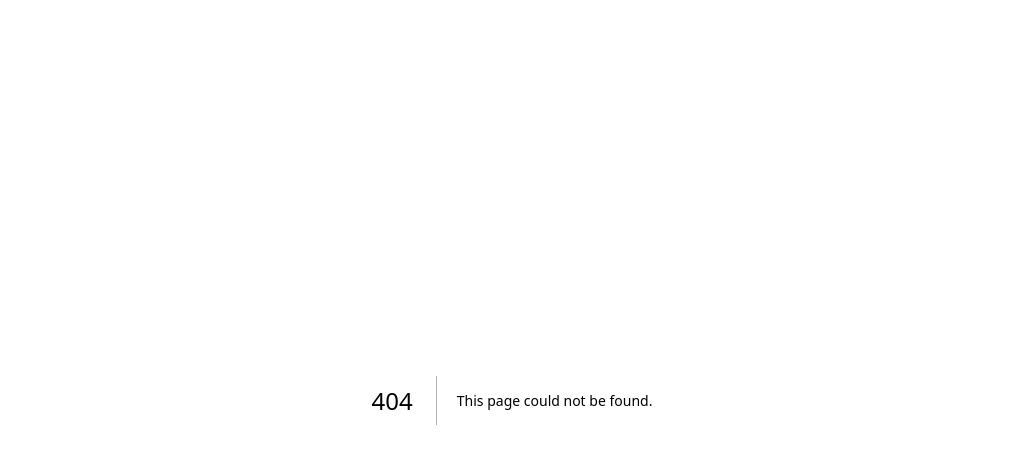
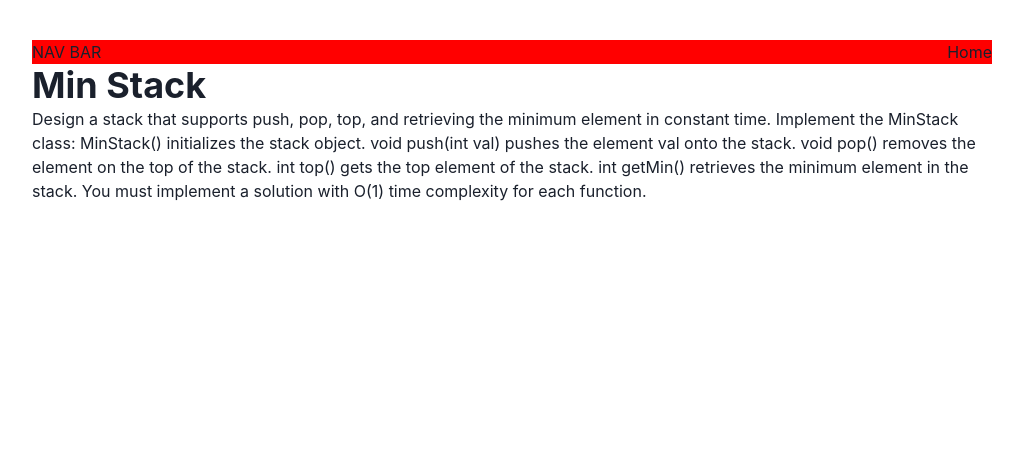
Before and after one commit to William-Schutte/leet-code-workbook, a Next.js app: page /problems/minStack in a window 1280 px wide. Before the commit this address had no page. Shown: the top 464 px of the page, without its empty margins (128-1151 px from the left). Built offline with nearby package versions, Linux system fonts and the light colour scheme.

Commit message:
problem: Min Stack

```diff
--- /dev/null
+++ b/pages/problems/minStack/index.tsx
@@ -0,0 +1,19 @@
+import { Heading, Text } from "@chakra-ui/react";
+import Layout from "../../layout";
+
+export default function MinStack() {
+  return (
+    <Layout>
+      <Heading>Min Stack</Heading>
+      <Text>
+        Design a stack that supports push, pop, top, and retrieving the minimum
+        element in constant time. Implement the MinStack class: MinStack()
+        initializes the stack object. void push(int val) pushes the element val
+        onto the stack. void pop() removes the element on the top of the stack.
+        int top() gets the top element of the stack. int getMin() retrieves the
+        minimum element in the stack. You must implement a solution with O(1)
+        time complexity for each function.
+      </Text>
+    </Layout>
+  );
+}
```
Also changed, not shown: pages/problems/minStack/work.js (added, +45 -0 lines).
